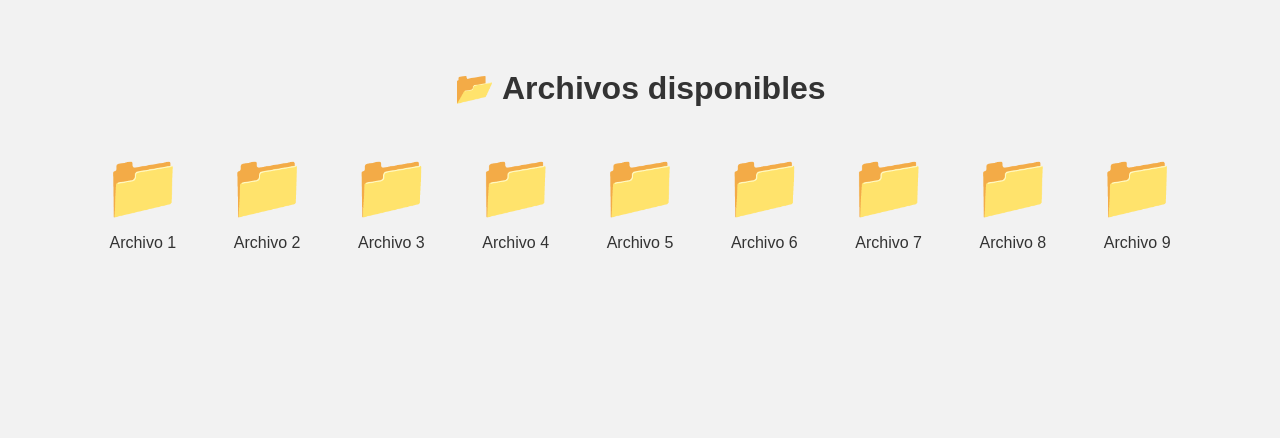
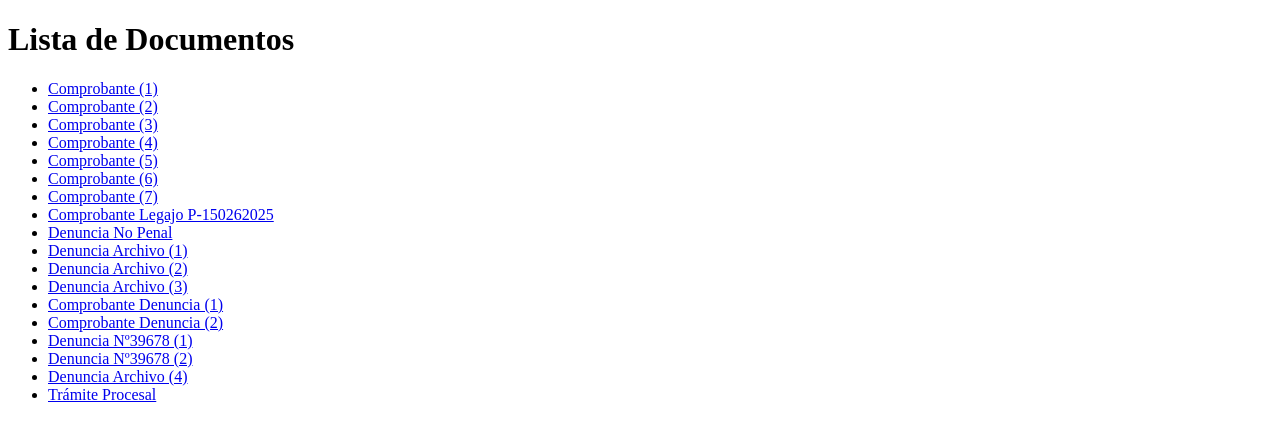
Before and after one commit to jotacepe411/Jotace2, a plain HTML site: page index.html in a window 1280 px wide. Drawn offline with Linux system fonts and the light colour scheme.

Commit message:
Update index.html

```diff
--- a/index.html
+++ b/index.html
@@ -2,103 +2,29 @@
 <html lang="es">
 <head>
   <meta charset="UTF-8">
-  <title>Archivos públicos</title>
-  <style>
-    body {
-      font-family: Arial, sans-serif;
-      background-color: #f2f2f2;
-      padding: 40px;
-      text-align: center;
-    }
-    h1 {
-      color: #333;
-    }
-    .folder {
-      display: inline-block;
-      margin: 20px;
-      text-align: center;
-    }
-    .folder a {
-      text-decoration: none;
-      color: #333;
-    }
-    .folder-icon {
-      font-size: 64px;
-      display: block;
-      margin-bottom: 10px;
-      color: #007bff;
-    }
-    .folder:hover .folder-icon {
-      color: #0056b3;
-    }
-  </style>
+  <title>Documentos Subidos</title>
 </head>
 <body>
-
-  <h1>📂 Archivos disponibles</h1>
-
-  <div class="folder">
-    <a href="https://drive.google.com/file/d/111Nfrjk03pgLJ0CxKSUM-pmYHdU9XZyO/view?usp=drivesdk" target="_blank">
-      <div class="folder-icon">📁</div>
-      Archivo 1
-    </a>
-  </div>
-
-  <div class="folder">
-    <a href="https://drive.google.com/file/d/1LNU6KhEguARkDkWEpH4HywPiFDC2bgwW/view?usp=drivesdk" target="_blank">
-      <div class="folder-icon">📁</div>
-      Archivo 2
-    </a>
-  </div>
-
-  <div class="folder">
-    <a href="https://drive.google.com/file/d/1av_VyRUVbSUoXvSZutdpKmO_3prlUInC/view?usp=drivesdk" target="_blank">
-      <div class="folder-icon">📁</div>
-      Archivo 3
-    </a>
-  </div>
-
-  <div class="folder">
-    <a href="https://drive.google.com/file/d/1i_RkbcuGwPc1pB0nW_IpyIp3_VixhemP/view?usp=drivesdk" target="_blank">
-      <div class="folder-icon">📁</div>
-      Archivo 4
-    </a>
-  </div>
-
-  <div class="folder">
-    <a href="https://drive.google.com/file/d/15cii0JnlOqS2Ia4vmsFtsr_IP2CNosJa/view?usp=drivesdk" target="_blank">
-      <div class="folder-icon">📁</div>
-      Archivo 5
-    </a>
-  </div>
-
-  <div class="folder">
-    <a href="https://drive.google.com/file/d/1LR-S1HE_t2H8iTFJRGHdcDEWbwYAd3Ti/view?usp=drivesdk" target="_blank">
-      <div class="folder-icon">📁</div>
-      Archivo 6
-    </a>
-  </div>
-
-  <div class="folder">
-    <a href="https://drive.google.com/file/d/1ow92whQ7g7cmM1PjSBQPHFgNtZkdWVmw/view?usp=drivesdk" target="_blank">
-      <div class="folder-icon">📁</div>
-      Archivo 7
-    </a>
-  </div>
-
-  <div class="folder">
-    <a href="https://drive.google.com/file/d/1qVH3GxO4noODQTZWbAI3Twc5-m3-LKAa/view?usp=drivesdk" target="_blank">
-      <div class="folder-icon">📁</div>
-      Archivo 8
-    </a>
-  </div>
-
-  <div class="folder">
-    <a href="https://drive.google.com/file/d/1lkfVGPPHw6Z8B7CJGZ3_ltqT2wHq2nI3/view?usp=drivesdk" target="_blank">
-      <div class="folder-icon">📁</div>
-      Archivo 9
-    </a>
-  </div>
-
+  <h1>Lista de Documentos</h1>
+  <ul>
+    <li><a href="comprobante (1).pdf" target="_blank">Comprobante (1)</a></li>
+    <li><a href="comprobante (2).pdf" target="_blank">Comprobante (2)</a></li>
+    <li><a href="comprobante (3).pdf" target="_blank">Comprobante (3)</a></li>
+    <li><a href="comprobante (4).pdf" target="_blank">Comprobante (4)</a></li>
+    <li><a href="comprobante (5).pdf" target="_blank">Comprobante (5)</a></li>
+    <li><a href="comprobante (6).pdf" target="_blank">Comprobante (6)</a></li>
+    <li><a href="comprobante (7).pdf" target="_blank">Comprobante (7)</a></li>
+    <li><a href="comprobante-legajo-P-150262025.pdf" target="_blank">Comprobante Legajo P-150262025</a></li>
+    <li><a href="86588544be98f68d_denuncia_no_penal.pdf" target="_blank">Denuncia No Penal</a></li>
+    <li><a href="0b53e61dde08a411_denuncia_archivo.pdf" target="_blank">Denuncia Archivo (1)</a></li>
+    <li><a href="0d7f939d4c052e30_denuncia_archivo.pdf" target="_blank">Denuncia Archivo (2)</a></li>
+    <li><a href="093ad3244b49cc03_denuncia_archivo.pdf" target="_blank">Denuncia Archivo (3)</a></li>
+    <li><a href="5910c2bd24844967_comprobante_denuncia.pdf" target="_blank">Comprobante Denuncia (1)</a></li>
+    <li><a href="a8ede360b673ded3_5910c2bd24844967_comprobante_denuncia.pdf" target="_blank">Comprobante Denuncia (2)</a></li>
+    <li><a href="e8bb20493654f9b3_1BaoMVt5Mfh6sWnsKVFl4Q-DENUNCIA N°39678.pdf" target="_blank">Denuncia Nº39678 (1)</a></li>
+    <li><a href="e8bb20493654f9b3_1BaoMVt5Mfh6sWnsKVFl4Q-DENUNCIA N°39678 (1).pdf" target="_blank">Denuncia Nº39678 (2)</a></li>
+    <li><a href="fe1bcd7972dfb807_denuncia_archivo.pdf" target="_blank">Denuncia Archivo (4)</a></li>
+    <li><a href="trámite-procesal (1).pdf" target="_blank">Trámite Procesal</a></li>
+  </ul>
 </body>
 </html>
```
